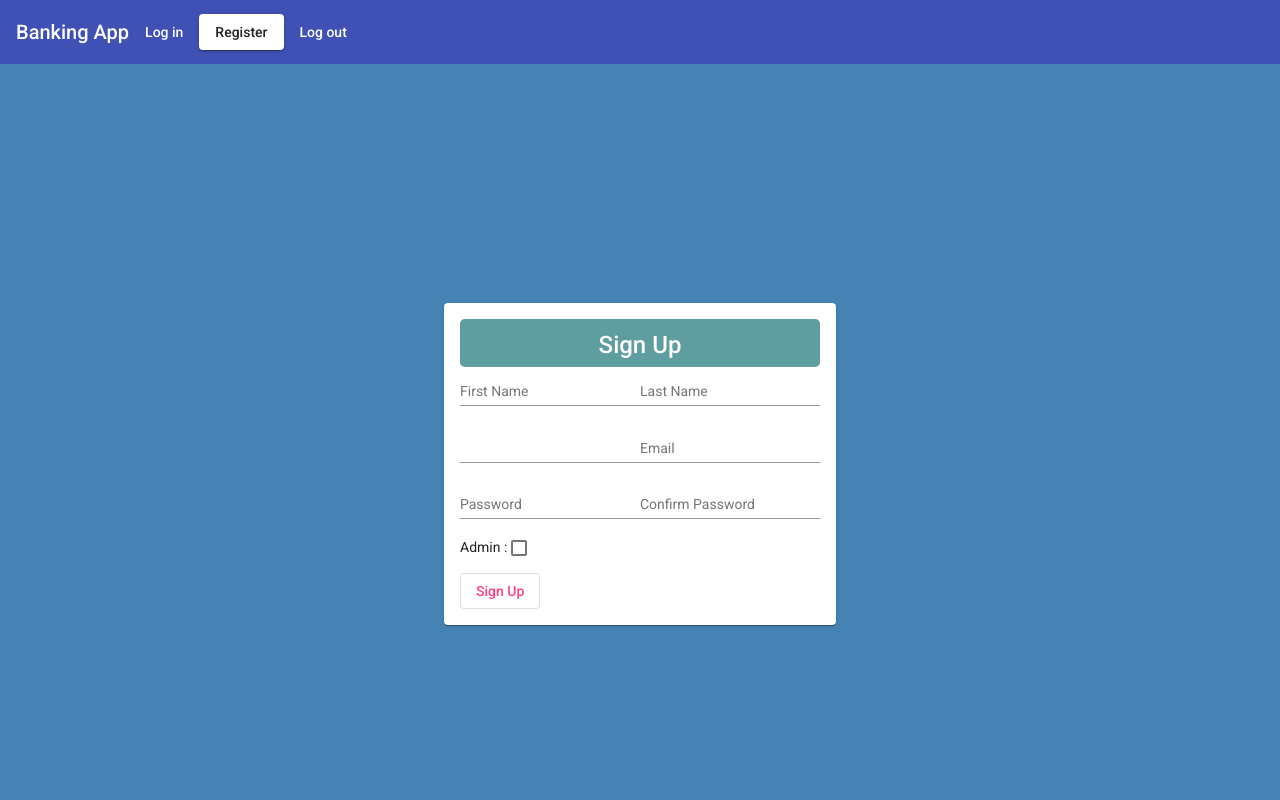
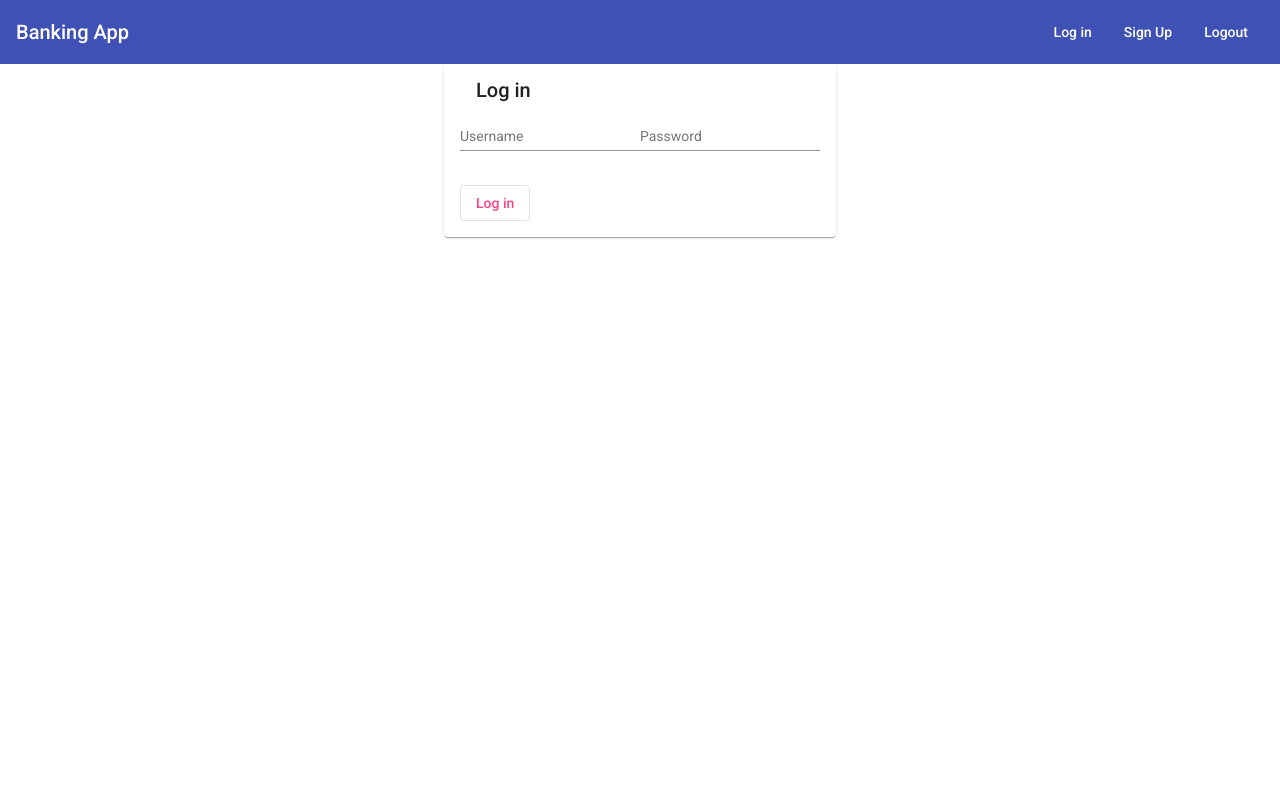
Before and after one commit to devkatcybersecurity/Technolution, an Angular app in the folder frontend/: page /login in a window 1280 px wide. Shown: the top 800 px of the page. Built offline with nearby package versions, Linux system fonts and the light colour scheme.

Commit message:
login and signup  functionality completed

```diff
--- a/frontend/server/db.json
+++ b/frontend/server/db.json
@@ -1 +1 @@
-{"users":[{"id":1,"username":"duncan","country":"australia","password":"123"},{"id":2,"username":"sarah","country":"england","password":"123"},{"id":3,"username":"admin","country":"usa","password":"123"},{"username":"test2","password":"123","id":4},{"username":"dev","email":"","firstName":"dev","lastName":"","role":"user"},{"username":"user1","email":"","firstName":"devendra","lastName":"","role":"user"},{"username":"user3","email":"","firstName":"dev","lastName":"","role":"user"},{"username":"dfd","email":"","firstName":"dev","lastName":"","role":"user"},{"username":"new-user","email":"","firstName":"","lastName":"","role":"user"},{"username":"user5","email":"","firstName":"","lastName":"","role":"user"},{"username":"dev1","email":"","firstName":"","lastName":"","role":"user"}],"profiles":[{"id":1,"userId":1,"job":"Plumber"},{"id":2,"userId":2,"job":"developer"},{"id":3,"userId":3,"job":"Manager"}],"products":[{"id":1,"name":"Spanner","category":"tools"},{"id":2,"name":"Hammer","category":"tools"},{"id":3,"name":"Screw driver","category":"tools"},{"id":4,"name":"Paint brush","category":"paint"},{"id":5,"name":"Paint roller","category":"paint"},{"id":6,"name":"Paint","category":"paint"}]}
+{"users":[{"username":"dev","password":"d","email":"","firstName":"","lastName":"","role":"user"}]}
--- a/frontend/src/app/app.component.css
+++ b/frontend/src/app/app.component.css
@@ -0,0 +1,15 @@
+.app-header {
+  display: flex;
+  ;
+}
+
+.app-header-logo {
+  flex : 2;
+
+}
+
+.app-header-items {
+  display: flex;
+  justify-content: end;
+  align-items: end;
+}
--- a/frontend/src/app/app.component.html
+++ b/frontend/src/app/app.component.html
@@ -1,11 +1,17 @@
-<mat-toolbar color="primary" class="app-header">
-  <div><span>Banking App</span></div>
-  <span class="nav-tool-items">
-    <a mat-button routerLink="login" routerLinkActive="active">Log in</a>
-    <a mat-button mat-raised-button routerLink="signup" routerLinkActive="active">Register</a>
-    <a mat-button routerLink="login" (click)="onLogout()" routerLinkActive="active">Log out</a>
+<mat-toolbar color="primary" class="app-header"  >
+  <div class="app-header-logo"><span>Banking App</span></div>
+  <div class="app-header-items">
+  <span >
+    <button mat-button (click)="toggleToolbarBankingFeature('login')" value="login"  *ngIf="!isLoggedin">Log in</button>
+    <button mat-button (click)="toggleToolbarBankingFeature('signup')" value="signup" *ngIf="!isLoggedin">Sign Up</button>
+    <button mat-button (click)="onLogout()" value="logout" >Logout</button>
   </span>
+  </div>
 </mat-toolbar>
+
+<!-- show login component if clicked on login button -->
+
+
 <app-home *ngIf="isLoggedin" ></app-home>
-<app-signup *ngIf="!isLoggedin" (onSignUpOrLogin)="onLogin($event)"></app-signup>
-<app-login *ngIf="!isLoggedin" (onSignUpOrLogin)="onLogin($event)"></app-login>
+<app-login *ngIf="!isLoggedin && showThisToolbarFeature == 'login'" (onSignUpOrLogin)="onLogin($event)"></app-login>
+<app-signup *ngIf="!isLoggedin && showThisToolbarFeature == 'signup'"  (onSignUpOrLogin)="onLogin($event)"></app-signup>
--- a/frontend/src/app/app.component.ts
+++ b/frontend/src/app/app.component.ts
@@ -8,6 +8,7 @@ import { Component } from '@angular/core';
 export class AppComponent {
   isLoggedin = false;
   userDetails = {};
+  showThisToolbarFeature: string = 'login';
 
   onLogin($event) {
     console.log("inside on login");
@@ -19,4 +20,8 @@ export class AppComponent {
     this.isLoggedin = false;
     this.userDetails = {};
   }
+
+  toggleToolbarBankingFeature($event: string) {
+    this.showThisToolbarFeature = $event;
+  }
 }
--- a/frontend/src/app/login/login.component.html
+++ b/frontend/src/app/login/login.component.html
@@ -3,16 +3,19 @@
     <mat-card-header>
       <mat-card-title>Log in</mat-card-title>
     </mat-card-header>
-    <form class="example-form">
+    <form class="example-form" [formGroup]="loginForm">
       <mat-card-content>
         <mat-form-field class="example-full-width">
-          <input matInput placeholder="Username">
+          <input matInput placeholder="Username" formControlName="username">
         </mat-form-field>
         <mat-form-field class="example-full-width">
-          <input matInput placeholder="Password">
+          <input matInput placeholder="Password" formControlName="password">
         </mat-form-field>
       </mat-card-content>
-      <button mat-stroked-button color="accent" class="btn-block">Log in</button>
+      <button mat-stroked-button color="accent" class="btn-block" (click)="login(loginForm.value)">Log in</button>
     </form>
+    <div *ngIf="incorrectCredentials" class="error-message">
+      <mat-error>Incorrect credentials!!</mat-error>
+    </div>
   </mat-card>
 </div>
--- a/frontend/src/app/login/login.component.ts
+++ b/frontend/src/app/login/login.component.ts
@@ -1,4 +1,7 @@
-import { Component, OnInit } from '@angular/core';
+import {Component, EventEmitter, OnInit, Output} from '@angular/core';
+import {AuthService} from "../services/auth/auth.service";
+import {User} from "../services/auth/user";
+import {FormBuilder} from "@angular/forms";
 
 @Component({
   selector: 'app-login',
@@ -7,9 +10,37 @@ import { Component, OnInit } from '@angular/core';
 })
 export class LoginComponent implements OnInit {
 
-  constructor() { }
+
+  user: any = {'username': '', password: ''};
+  incorrectCredentials = false;
+
+  loginForm = this.fb.group({
+    username: '',
+    password: ''
+  })
+
+  constructor(private authService: AuthService,
+              private fb: FormBuilder) { }
 
   ngOnInit(): void {
   }
 
+
+  login(data) {
+    this.user.username = data.username;
+    this.user.password = data.password;
+    this.authService.login(this.user)
+      .subscribe((response) => {
+        console.log('response', response);
+        this.onSignUpOrLogin.emit(response)
+      },
+      error => {
+        console.log('error', error);
+        this.incorrectCredentials = true;
+      }
+      );
+  }
+
+  @Output() onSignUpOrLogin = new EventEmitter<any>();
+
 }
--- a/frontend/src/app/services/auth/auth.service.ts
+++ b/frontend/src/app/services/auth/auth.service.ts
@@ -15,5 +15,10 @@ export class AuthService {
     return this.http.post('http://localhost:3000/signup', credentials);
   }
 
+  login(credentials: {'username': string, password: string}): Observable<Object> {
+    console.log('inside login');
+    return this.http.post('http://localhost:3000/login', credentials);
+  }
+
 
 }
```
Also changed, not shown: 1 other file (tests, documents, lock files or other folders).
